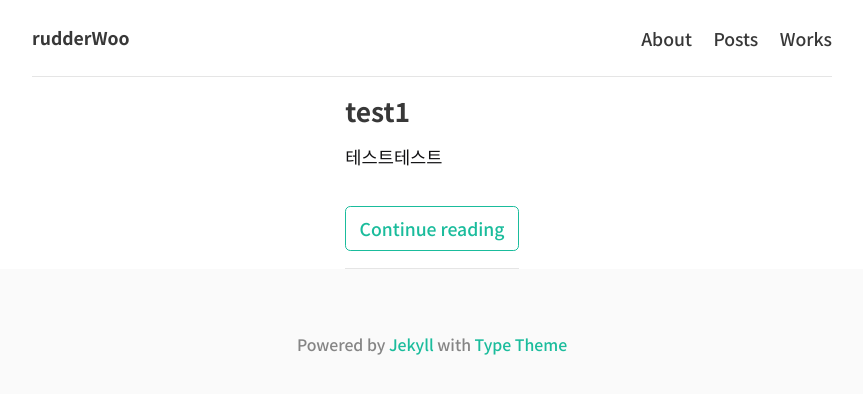
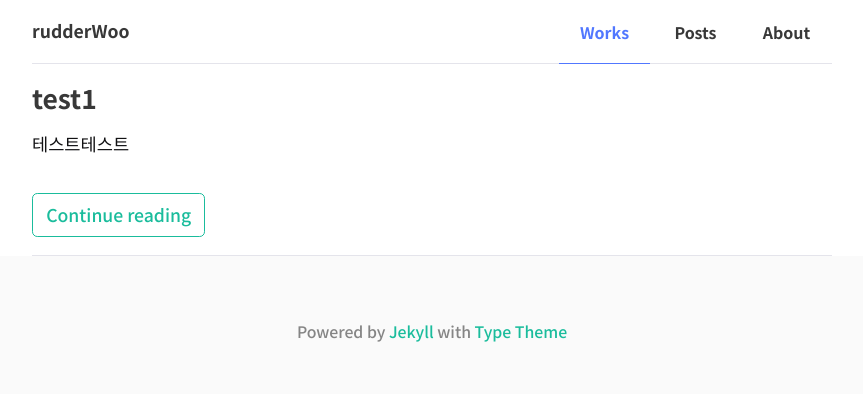
Before and after one commit to rudderWoo/Woo.github.io, a Jekyll site: the page built from works.md, in a window 1280 px wide. Shown: the top 394 px of the page, without its empty margins (208-1071 px from the left). Built offline with Jekyll 4.4.1, drawn with Linux system fonts in a browser that asks for light colours; nearby versions of some CDN libraries.

Commit message:
header 구현

```diff
--- a/_includes/header.html
+++ b/_includes/header.html
@@ -14,21 +14,17 @@
 		</h1>
 	</div>
 	<nav class="site-nav">
+		{% assign current = page.title %}
 		<ul>
-			{% if site.theme_settings.site_navigation_sort %}
-				{% assign site_pages = site.pages | sort: site.theme_settings.site_navigation_sort %}
-			{% else %}
-				{% assign site_pages = site.pages %}
-			{% endif %}
-			{% for page in site_pages %}
-			{% if page.title and page.hide != true %}
 			<li>
-				<a class="page-link" href="{{ page.url | relative_url }}">
-					{{ page.title }}
-				</a>
+				<a href="{{ site.baseurl }}/works" {% if current == "Works" %} class="active" {% endif %}>Works</a>
 			</li>
-			{% endif %}
-			{% endfor %}
+			<li>
+				<a href="{{ site.baseurl }}/posts" {% if current == "Posts" %} class="active" {% endif %}>Posts</a>
+			</li>
+			<li>
+				<a href="{{ site.baseurl }}/about" {% if current == "About" %} class="active" {% endif %} >About</a>
+			</li>
 			<!-- Social icons from Font Awesome, if enabled  -->
 			<!-- {% include icons.html %} -->
 
--- a/_layouts/work.html
+++ b/_layouts/work_main.html
@@ -3,7 +3,7 @@ layout: default
 ---
 
 
-<div class="home">
+<div class="container">
     <div class="posts">
       {% for work in site.works %}
       <div class="post-teaser">
--- a/_sass/base/_variables.scss
+++ b/_sass/base/_variables.scss
@@ -11,7 +11,7 @@ $padding-x-small: 3% !default;
 // Brand colours
 $brand-color: #fff !default;
 $background-color: #fff !default;
-$border-color: rgba(0, 0, 0, 0.1) !default; // rgba recommended if using feature images
+// $border-color: rgba(0, 0, 0, 0.1) !default; // rgba recommended if using feature images
 
 // Typography colours
 $text-color: #383838 !default;
--- a/_sass/includes/_header.scss
+++ b/_sass/includes/_header.scss
@@ -1,5 +1,5 @@
 .site-header {
-  padding: 24px 0;
+  height: 64px;
   background: $brand-color;
   border-bottom: 1px solid $border-color;
   display: flex;
@@ -30,6 +30,8 @@
   }
 
   .site-nav {
+    height: 100%;
+
     ul {
       margin: 0;
       padding: 0;
@@ -37,13 +39,35 @@
       line-height: 1.5;
       float: right;
       text-align: right;
+      font-size: 16px;
+      font-weight: 700;
+      height: 100%;
+      color: $text-primary;
+      display: flex;
     }
     li {
-      display: inline;
-      margin-right: 1em;
+      height: 100%;
       vertical-align: middle;
+      display: flex;
+      align-items: center;
+      justify-items: center;
+
       &:last-of-type {
         margin-right: 0;
+      }
+
+      & > a {
+        margin-bottom: -1px;
+        height: 100%;
+        width: 91px;
+        display: flex;
+        align-items: center;
+        justify-content: center;
+      }
+
+      .active {
+        border-bottom: 1px solid $primary-color;
+        color: $primary-color;
       }
     }
     @media (max-width: 1100px) {
```
Also changed, not shown: works.md (+1 -1 lines).
